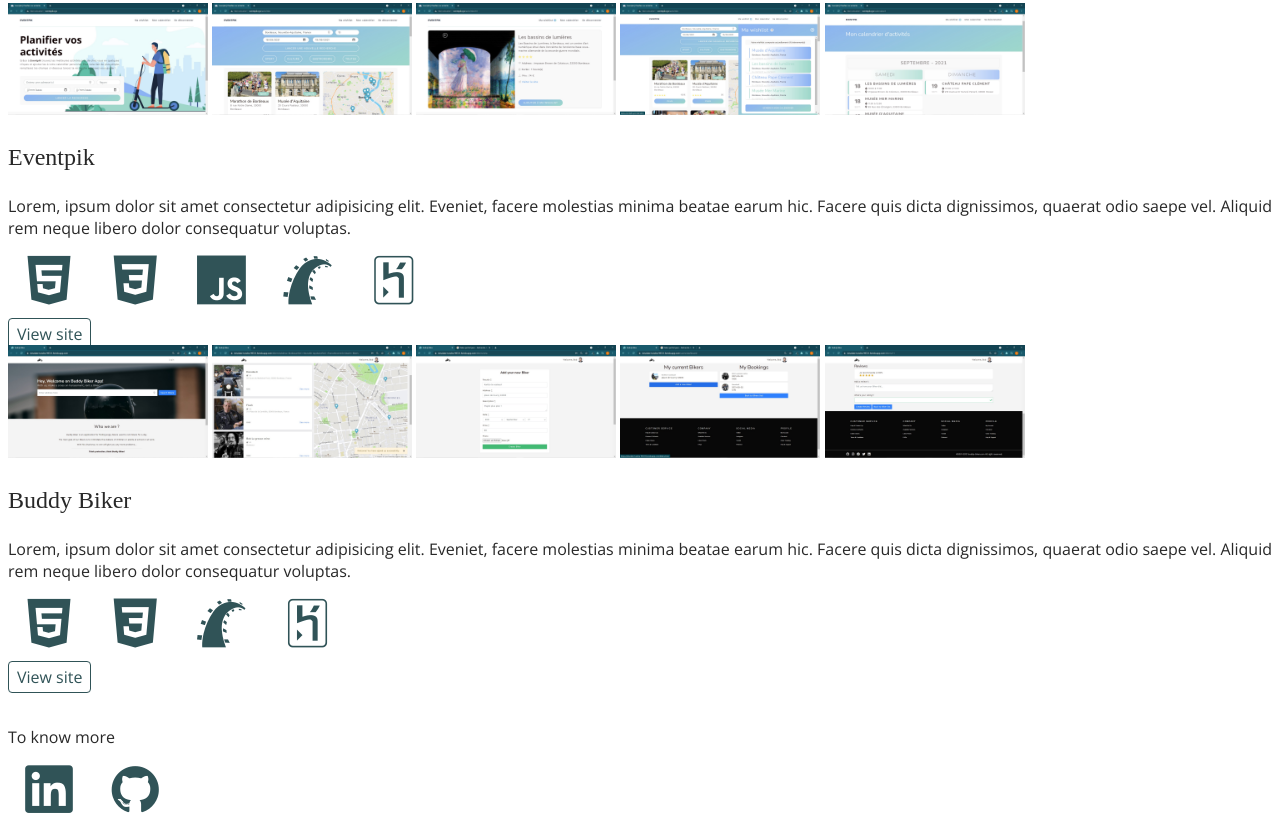
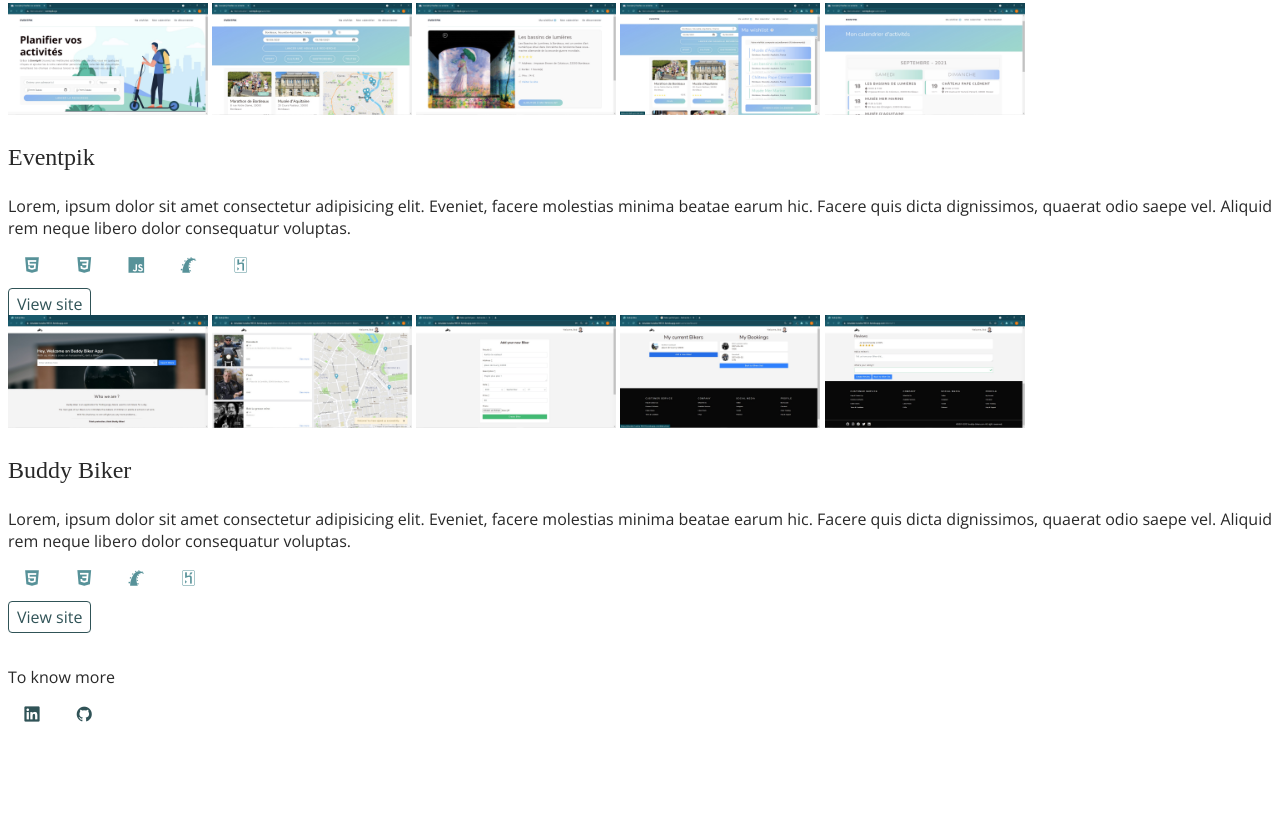
Before and after one commit to NathLouss/portfolio, a plain HTML site: page index.html in a window 1280 px wide. Shown: the part 1160-1992 px from the top of the page. After the commit the page ends 1902 px from the top, so only its background shows below. Drawn offline with nearby package versions, Linux system fonts and the light colour scheme; a web font is replaced by a local one.

Commit message:
id icone-project

```diff
--- a/style.css
+++ b/style.css
@@ -68,6 +68,10 @@ i {
   transition-duration: 0.2s;
 }
 
+.small-icone {
+  font-size: 16px;
+}
+
 .list-inline {
   list-style: none;
   padding-left: 0px;
@@ -85,3 +89,7 @@ i {
 .text-center {
   text-align: center;
 }
+
+#project-icone {
+  color: #579299;
+}
```
